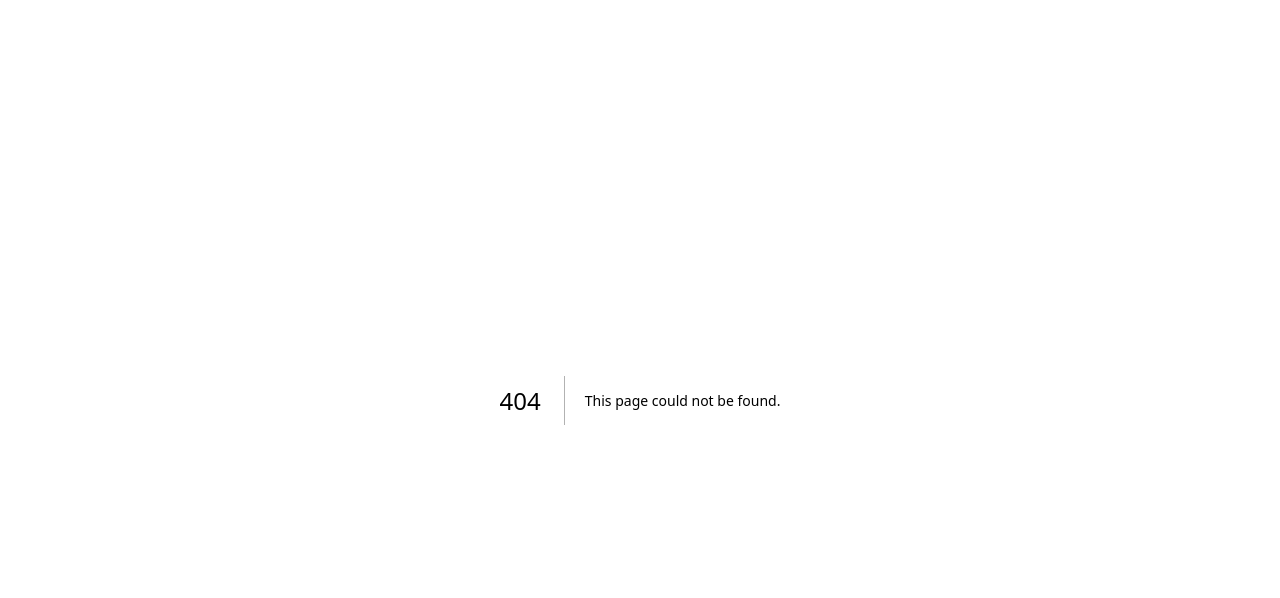
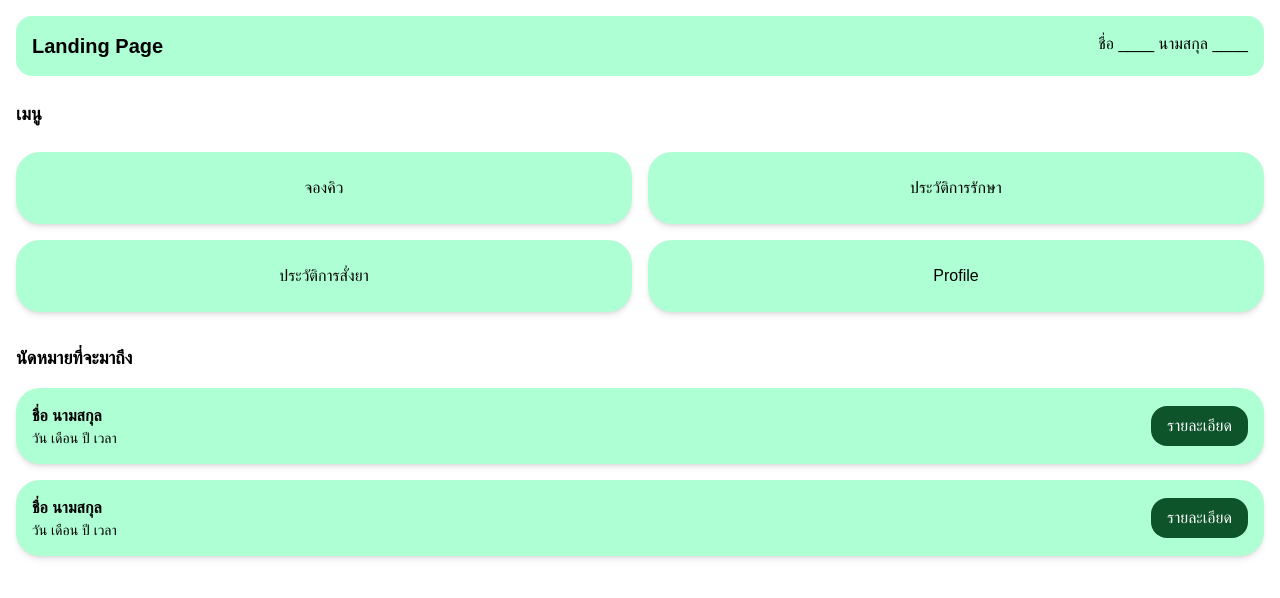
Before and after one commit to tharitpr/doctor_app, a Next.js app: page /landing_page in a window 1280 px wide. Before the commit this address had no page. Shown: the top 598 px of the page. Built offline with nearby package versions, Linux system fonts and the light colour scheme.

Commit message:
loading page

```diff
--- /dev/null
+++ b/src/app/landing_page/page.tsx
@@ -0,0 +1,64 @@
+"use client";
+
+import { useRouter } from "next/navigation";
+
+export default function LandingPage() {
+  const router = useRouter();
+  return (
+    <div className="bg-white min-h-screen p-4">
+
+      {/* Navbar */}
+      <nav className="bg-[#AFFFD5] text-black p-4 flex justify-between rounded-2xl">
+        <h1 className="text-xl font-bold">Landing Page</h1>
+        <div>ชื่อ ____ นามสกุล ____</div>
+      </nav>
+
+      {/* Content Text / Menu */}
+      <div className="my-6 text-gray-700">
+        <p className="text-black text-lg font-semibold mb-4">เมนู</p>
+      </div>
+
+      {/* กล่อง 4 กล่อง (2x2) */}
+      <div className="grid grid-cols-2 gap-4 mb-8">
+        <div className="bg-[#AFFFD5] text-black p-6 rounded-3xl text-center shadow-md cursor-pointer hover:scale-105 transition-transform">
+          จองคิว
+        </div>
+        <div className="bg-[#AFFFD5] text-black p-6 rounded-3xl text-center shadow-md cursor-pointer hover:scale-105 transition-transform">
+          ประวัติการรักษา
+        </div>
+        <div className="bg-[#AFFFD5] text-black p-6 rounded-3xl text-center shadow-md cursor-pointer hover:scale-105 transition-transform">
+          ประวัติการสั่งยา
+        </div>
+        <div className="bg-[#AFFFD5] text-black p-6 rounded-3xl text-center shadow-md cursor-pointer hover:scale-105 transition-transform">
+          Profile
+        </div>
+      </div>
+
+      {/* หัวข้อ นัดหมายที่จะมาถึง */}
+      <h2 className="text-black text-lg font-semibold mb-4">นัดหมายที่จะมาถึง</h2>
+
+      {/* กล่องยาว 2 กล่อง */}
+      <div className="space-y-4">
+        <div className="bg-[#AFFFD5] text-white p-4 rounded-3xl flex justify-between items-center shadow-md">
+          <div>
+            <p className="text-black font-semibold">ชื่อ นามสกุล</p>
+            <p className="text-black text-sm">วัน เดือน ปี เวลา</p>
+          </div>
+          <button className="bg-green-900 px-4 py-2 rounded-2xl hover:bg-green-800 transition-colors">
+            รายละเอียด
+          </button>
+        </div>
+        <div className="bg-[#AFFFD5] text-white p-4 rounded-3xl flex justify-between items-center shadow-md">
+          <div>
+            <p className="text-black font-semibold">ชื่อ นามสกุล</p>
+            <p className="text-black text-sm">วัน เดือน ปี เวลา</p>
+          </div>
+          <button className="bg-green-900 px-4 py-2 rounded-2xl hover:bg-green-800 transition-colors">
+            รายละเอียด
+          </button>
+        </div>
+      </div>
+
+    </div>
+  );
+}
```
